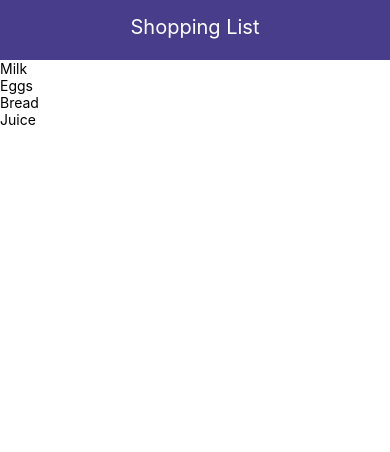
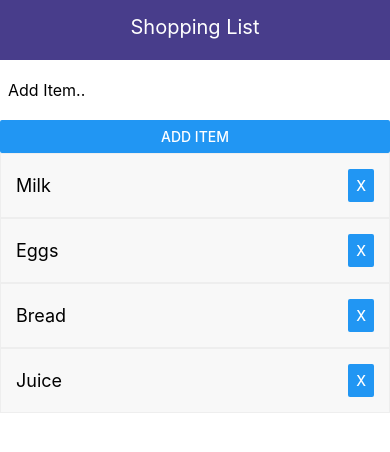
Before and after one commit to manishpatelgt/ReactNativeDemos, a React Native app: screen / in a window 390 px wide. Shown: the top 452 px of the page. Built offline with nearby package versions, Linux system fonts and the light colour scheme.

Commit message:
add & remove item worked well in FlatList

```diff
--- a/package.json
+++ b/package.json
@@ -12,8 +12,10 @@
     "react": "~16.9.0",
     "react-dom": "~16.9.0",
     "react-native": "https://github.com/expo/react-native/archive/sdk-37.0.1.tar.gz",
+    "react-native-vector-icons": "^6.6.0",
     "react-native-web": "~0.11.7",
-    "uuid": "^8.2.0"
+    "uuid": "^8.2.0",
+    "uuidv4": "^6.1.1"
   },
   "devDependencies": {
     "babel-preset-expo": "~8.1.0",
--- /dev/null
+++ b/screens/AddItem.js
@@ -0,0 +1,27 @@
+import React ,  { useState } from 'react';
+import { View, StyleSheet, TextInput, Button } from 'react-native';
+
+const AddItem = ({ title, addItem}) => {
+    const[text, setText] = useState('');
+    const onChange  = (textValue) =>  setText(textValue);
+    return (
+        <View>
+            <TextInput placeholder="Add Item.." style={styles.input} onChangeText={onChange} />
+            <Button style={styles.btnText} title="Add Item" onPress={() => addItem(text)} />
+        </View>
+    )
+}
+
+const styles = StyleSheet.create({
+    input: {
+        height: 60,
+        padding: 8,
+        fontSize: 16
+    },
+    btnText: {
+        backgroundColor: '#c2bad8'
+    }
+});
+
+
+export default AddItem;
--- a/screens/Basics.js
+++ b/screens/Basics.js
@@ -1,22 +1,43 @@
 import React, { useState } from 'react';
-import { View, StyleSheet, StatusBar, FlatList, Text } from 'react-native';
+import { View, StyleSheet, StatusBar, FlatList } from 'react-native';
 import { registerRootComponent } from 'expo';
 
+
 import ListItem from './ListItem'
+import AddItem from './AddItem'
 import Header from './Header'
 
 const App = () => {
 
     const [items, setItems] = useState([
-        { id: 1, text: 'Milk' },
-        { id: 2, text: 'Eggs' },
-        { id: 3, text: 'Bread' },
-        { id: 4, text: 'Juice' }
+        { id: Math.floor(Math.random() * 100), text: 'Milk' },
+        { id: Math.floor(Math.random() * 200), text: 'Eggs' },
+        { id: Math.floor(Math.random() * 300), text: 'Bread' },
+        { id: Math.floor(Math.random() * 400), text: 'Juice' }
     ])
+
+    const deleteItem = (id) => {
+        console.log(id)
+        setItems(prevItems => {
+            return prevItems.filter(item => item.id != id);
+        })
+    }
+
+    const addItem = (text) => {
+        setItems(prevItems => {
+            return [{ id: Math.floor(Math.random() * 500), text }, ...prevItems];
+        })
+    }
+
     return (
         <View style={styles.container}>
             <Header title='Shopping List' />
-            <FlatList data={items} renderItem={({ item }) => <Text>{item.text}</Text>} />
+            <AddItem addItem={addItem} />
+            <FlatList data={items}
+                renderItem={({ item }) => (<ListItem item={item} deleteItem={deleteItem} />)}
+            />
+
+            {/* <FlatList data={items} renderItem={({ item }) => <Text>{item.text}</Text>} /> */}
         </View>
     )
 }
--- a/screens/ListItem.js
+++ b/screens/ListItem.js
@@ -0,0 +1,37 @@
+import React from 'react';
+import { View, Text, StyleSheet, TouchableOpacity, Button} from 'react-native';
+
+const ListItem = ({item, deleteItem}) => {
+    return (
+        <TouchableOpacity style={styles.listItem}>
+            <View style={styles.listItemView}>
+            <Text style={styles.listItemText}>
+                {item.text}
+            </Text>
+             <Button style={{backgroundColor : "firebrick"}} title="X" onPress={() => deleteItem(item.id)} />
+            </View>
+        </TouchableOpacity>
+    )
+}
+
+
+const styles = StyleSheet.create({
+    listItem : {
+        padding: 15,
+        backgroundColor: '#f8f8f8',
+        borderWidth: 1,
+        borderColor : '#eee'
+
+    },
+    listItemView : {
+        flexDirection : "row",
+        justifyContent: 'space-between',
+        alignItems: "center"
+    },
+    listItemText : {
+        fontSize: 18
+    }
+});
+
+
+export default ListItem;
```
Also changed, not shown: 1 other file (tests, documents, lock files or other folders).
